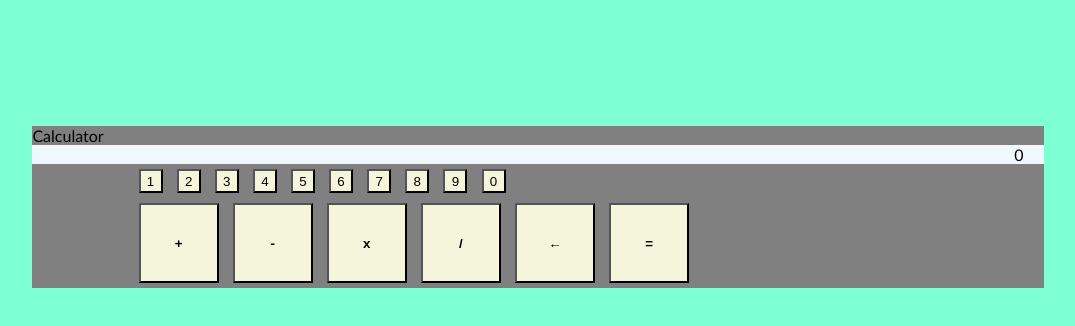
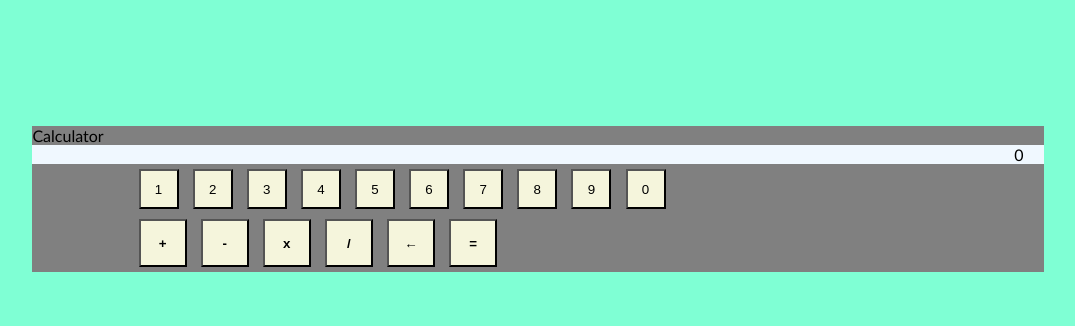
Before and after one commit to Autimations/Calculator-App, a plain HTML site: page index.html in a window 1280 px wide. Shown: the whole page, without its empty margins (102-1177 px from the left). Drawn offline with Linux system fonts and the light colour scheme.

Commit message:
a little bigger

```diff
--- a/styles.css
+++ b/styles.css
@@ -27,15 +27,15 @@ body {
     display: flexbox;
     justify-content: center;
     margin: 5px;
-    height: 3vh;
-    width: 3vh;
+    height: 5vh;
+    width: 5vh;
 
 }
 
 .operations{
     font-weight: bold;
-    height: 10vh;
-    width: 10vh;
+    height: 6vh;
+    width: 6vh;
     margin: 5px;
 
 
```
